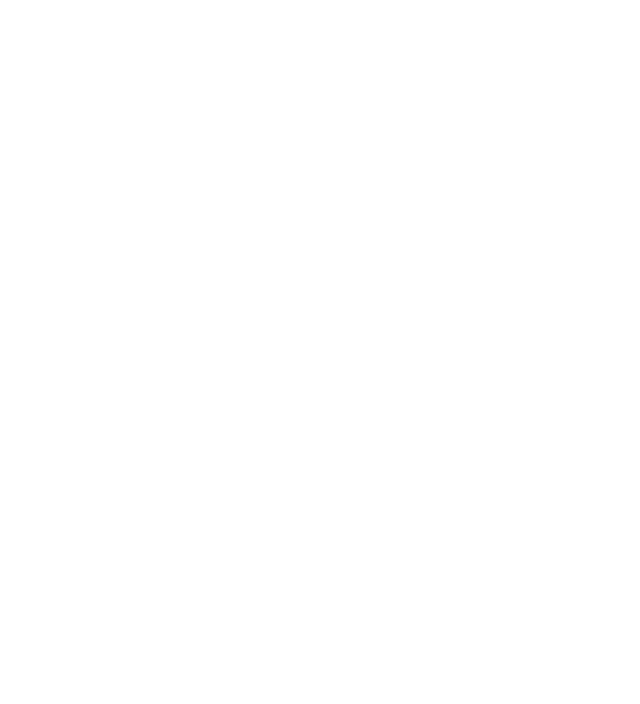
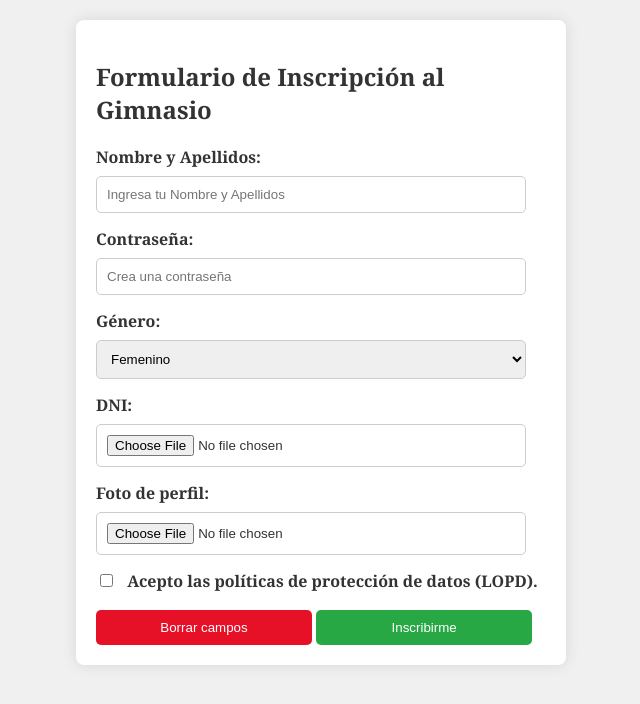
Before and after one commit to rmifcd0110/formulario_gimnasio, a plain HTML site: page index.html in a window 1280 px wide. Shown: the whole page, without its empty margins (319-959 px from the left). Drawn offline with Linux system fonts and the light colour scheme.

Commit message:
actualización

```diff
--- a/css/styles.css
+++ b/css/styles.css
@@ -0,0 +1,67 @@
+/* Estilos básicos para mejorar accesibilidad y usabilidad */
+body {
+    font-family: Georgia, 'Times New Roman', Times, serif;
+    background-color: #f0f0f0;
+    color: #333;
+    margin: 0;
+    padding: 20px;
+
+}
+
+form {
+    background-color: #fff;
+    padding: 20px;
+    border-radius: 8px;
+    box-shadow: 0 0 15px rgba(0, 0, 0, 0.1);
+    max-width: 450px;
+    margin:0 auto;
+}
+
+label {
+    display: block;
+    margin-bottom: 8px;
+    font-weight: bold;
+}
+
+input[type="text"],
+input[type="password"],
+select,
+input[type="file"] {
+    width: calc(100% - 20px);
+    padding: 10px;
+    margin-bottom: 15px;
+    border: 1px solid #ccc;
+    border-radius: 5px;
+    box-sizing: border-box;
+}
+
+input[type="checkbox"] {
+    margin-right: 10px;
+}
+
+input[type="submit"],
+input[type="reset"]{
+    width: 48%;
+    padding: 10px;
+    border: none;
+    border-radius: 5px;
+    cursor: pointer;
+    margin-top: 10px;
+}
+
+input[type="submit"]{
+    background-color: #28a745;
+    color: #fff;
+}
+
+input[type="reset"]{
+    background-color: #e71127;
+    color: white;
+}
+
+/* Mejorar el contraste en el foco */
+
+input[type="submit"]:focus,
+input[type="reset"]:focus {
+    outline: 2px solid #333;
+}
--- a/index.html
+++ b/index.html
@@ -4,15 +4,43 @@
     <meta charset="UTF-8">
     <meta name="viewport" content="width=device-width, initial-scale=1.0">
     <title>Formulario de Inscripción</title>
-    <link rel="stylesheet" href="./css/styles.css">
+    <link rel="stylesheet" href="./css/styles.css"><!-- Enlace al css -->
 </head>
 <body>
     <form id="formularioGimnasio">
+        <h2>Formulario de Inscripción al Gimnasio</h2>
 
+        <label for="nombre">Nombre y Apellidos: </label>
+        <input type="text" name="nombre" id="nombre" placeholder="Ingresa tu Nombre y Apellidos" tabindex="1" required>
 
+        <label for="password">Contraseña:</label>
+        <input type="password" name="password" id="password" placeholder="Crea una contraseña" tabindex="2" required>
+
+        <label for="sexo">Género:</label>
+        <select name="sexo" id="sexo">
+            <option value="femenino">Femenino</option>
+            <option value="masculino">Masculino</option>
+            <option value="no_info">Prefiero no decirlo</option>
+        </select>
+
+        <label for="dni">DNI:</label>
+        <input type="file" id="dni" name="dni" tabindex="4" required>
+
+        <label for="imagen">Foto de perfil:</label>
+        <input type="file" id="imagen" name="imagen" accept="image/*" tabindex="5" required>
+
+        <label for="lopd">
+            <input type="checkbox" id="lopd" name="lopd" tabindex="6" required>
+            Acepto las políticas de protección de datos (LOPD).
+        </label>
+
+        <div class="botones">
+            <input type="reset" value="Borrar campos" tabindex="7">
+            <input type="submit" value="Inscribirme" tabindex="8">
+        </div>
     </form>
 
 
-    <script src="./js/scripts.js"></script>
+    <script src="./js/scripts.js"></script> <!-- Enlace archivo JS -->
 </body>
 </html>
```
